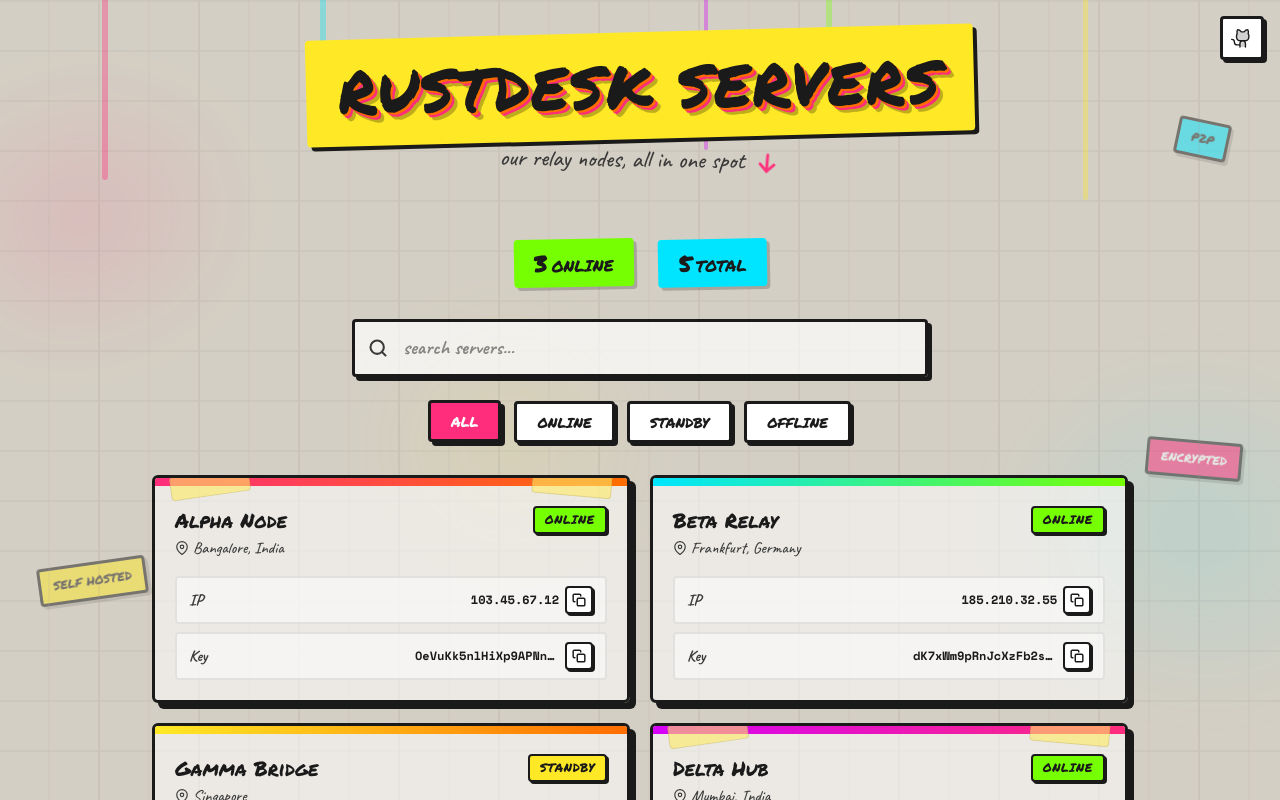
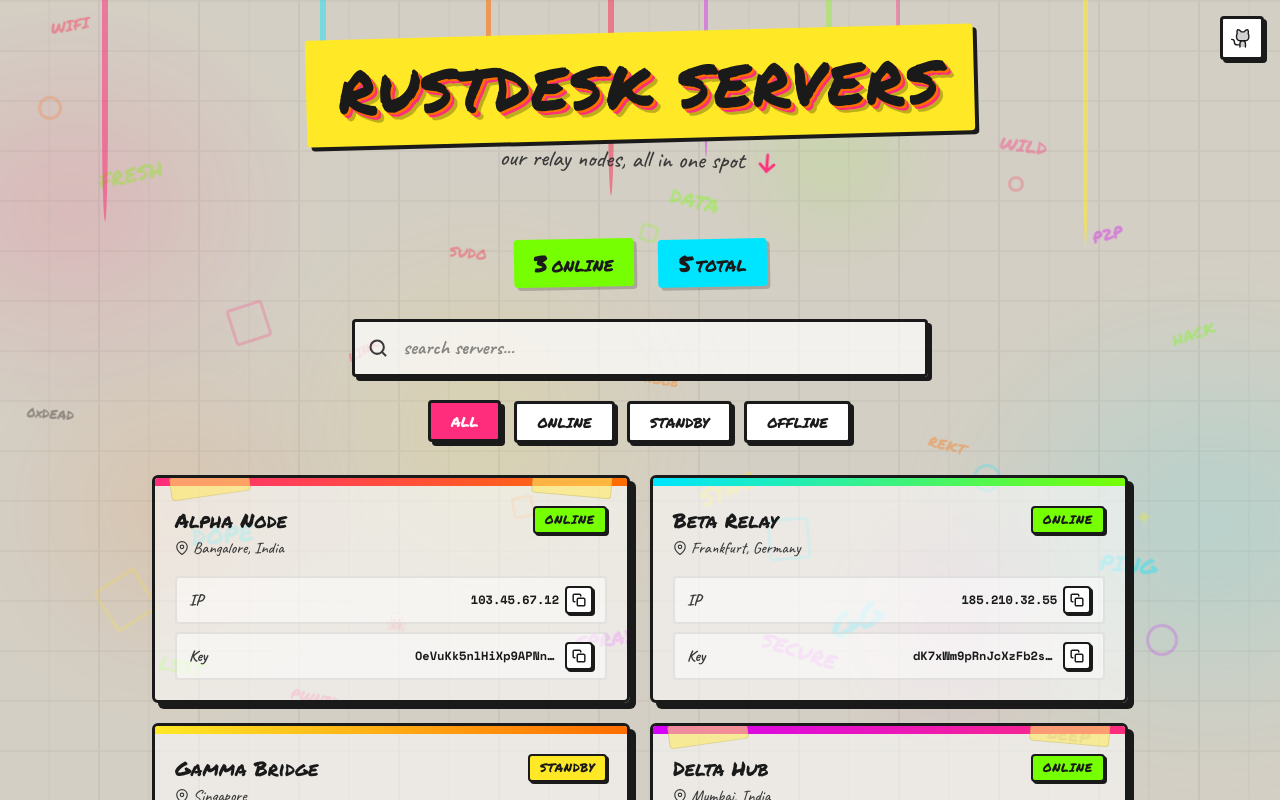
Before and after one commit to romeosarkar10x-util/rustdesk-servers, a React (Vite) app: page / in a window 1280 px wide. Shown: the top 800 px of the page. Built offline with nearby package versions, Linux system fonts and the light colour scheme.

Commit message:
Updated background (more animations); user-select: none, everywhere!

```diff
--- a/src/App.tsx
+++ b/src/App.tsx
@@ -1,7 +1,7 @@
 import { useState, useCallback, useRef } from "react";
 import { SERVERS } from "./data/servers";
 import type { FilterValue } from "./components/FilterBar";
-import { GraffitiDrips, GraffitiSplatters, GraffitiStickers } from "./components/GraffitiBackground";
+import { GraffitiBackground } from "./components/GraffitiBackground";
 import { GitHubCorner } from "./components/GitHubCorner";
 import { Header } from "./components/Header";
 import { StatsStrip } from "./components/StatsStrip";
@@ -42,9 +42,7 @@
     return (
         <>
             {/* ── Decorative background layer ── */}
-            <GraffitiDrips />
-            <GraffitiSplatters />
-            <GraffitiStickers />
+            <GraffitiBackground />
             <GitHubCorner />
 
             {/* ── Main content ── */}
--- a/src/components/GraffitiBackground.tsx
+++ b/src/components/GraffitiBackground.tsx
@@ -1,101 +1,217 @@
-/** Drip elements that hang from the top of the viewport */
-export function GraffitiDrips() {
+import type { CSSProperties } from "react";
+
+/* ── Floating graffiti word tags ─────────────────────────────────────── */
+const FLOAT_TAGS: {
+    text: string;
+    color: string;
+    left?: string;
+    right?: string;
+    top?: string;
+    bottom?: string;
+    rotate: number;
+    size: string;
+    delay: number;
+    dur: number;
+    anim: "floatA" | "floatB" | "floatC";
+}[] = [
+    { text: "FRESH",   color: "var(--lime)",   left: "8%",  top: "22%",    rotate: -12, size: "1.3rem",  delay: 0,   dur: 4.2, anim: "floatA" },
+    { text: "WILD",    color: "var(--pink)",   left: "78%", top: "18%",    rotate:   8, size: "1.1rem",  delay: 0.7, dur: 3.8, anim: "floatB" },
+    { text: "DOPE",    color: "var(--cyan)",   left: "15%", top: "65%",    rotate:  -5, size: "1.5rem",  delay: 1.2, dur: 5.1, anim: "floatA" },
+    { text: "REKT",    color: "var(--orange)", left: "72%", top: "55%",    rotate:  15, size: "0.9rem",  delay: 0.4, dur: 4.7, anim: "floatC" },
+    { text: "SPRAY",   color: "var(--purple)", left: "45%", bottom: "18%", rotate:  -8, size: "1.2rem",  delay: 1.8, dur: 3.5, anim: "floatB" },
+    { text: "SUDO",    color: "var(--red)",    left: "35%", top: "32%",    rotate:   6, size: "0.9rem",  delay: 2.1, dur: 4.9, anim: "floatA" },
+    { text: "HACK",    color: "var(--lime)",   right: "5%", top: "42%",    rotate: -18, size: "1rem",    delay: 0.9, dur: 6.2, anim: "floatC" },
+    { text: "0xDEAD",  color: "var(--ink)",    left: "2%",  top: "52%",    rotate:   4, size: "0.8rem",  delay: 1.5, dur: 5.5, anim: "floatA" },
+    { text: "RELAY",   color: "var(--yellow)", left: "58%", top: "8%",     rotate:  -7, size: "1.1rem",  delay: 0.3, dur: 4.4, anim: "floatB" },
+    { text: "PWN3D",   color: "var(--pink)",   left: "22%", bottom: "10%", rotate:  12, size: "0.9rem",  delay: 2.5, dur: 3.9, anim: "floatC" },
+    { text: "GG",      color: "var(--cyan)",   left: "65%", top: "75%",    rotate: -20, size: "2.2rem",  delay: 1.1, dur: 5.8, anim: "floatA" },
+    { text: "NOOB",    color: "var(--orange)", left: "50%", top: "50%",    rotate:   9, size: "0.75rem", delay: 3.0, dur: 4.1, anim: "floatB" },
+    { text: "P2P",     color: "var(--purple)", right: "12%",top: "30%",   rotate: -14, size: "1rem",    delay: 0.6, dur: 7.0, anim: "floatC" },
+    { text: "☠",      color: "var(--red)",    left: "30%", top: "78%",    rotate:   3, size: "1.6rem",  delay: 2.8, dur: 5.3, anim: "floatA" },
+    { text: "✦",      color: "var(--yellow)", left: "88%", top: "65%",    rotate: -6,  size: "1.4rem",  delay: 1.4, dur: 3.2, anim: "floatC" },
+    { text: "L33T",    color: "var(--lime)",   left: "12%", top: "85%",    rotate:  10, size: "1.2rem",  delay: 2.2, dur: 4.5, anim: "floatB" },
+    { text: "NODE",    color: "var(--pink)",   right: "25%", top: "15%",   rotate: -25, size: "0.85rem", delay: 1.9, dur: 5.0, anim: "floatA" },
+    { text: "PING",    color: "var(--cyan)",   left: "85%", bottom: "25%", rotate:   5, size: "1.4rem",  delay: 0.8, dur: 3.6, anim: "floatC" },
+    { text: "FAST",    color: "var(--orange)", left: "42%", top: "12%",    rotate: -15, size: "1.1rem",  delay: 3.2, dur: 6.0, anim: "floatA" },
+    { text: "SECURE",  color: "var(--purple)", right: "35%", top: "82%",   rotate:  18, size: "1.3rem",  delay: 1.7, dur: 4.8, anim: "floatB" },
+    { text: "WIFI",    color: "var(--red)",    left: "5%",  top: "5%",     rotate: -10, size: "0.95rem", delay: 2.4, dur: 5.2, anim: "floatC" },
+    { text: "BEEP",    color: "var(--ink)",    right: "15%", bottom: "5%", rotate:   8, size: "1.05rem", delay: 0.5, dur: 4.0, anim: "floatA" },
+    { text: "SYNC",    color: "var(--yellow)", left: "55%", bottom: "35%", rotate: -22, size: "1.5rem",  delay: 2.9, dur: 6.5, anim: "floatB" },
+    { text: "DATA",    color: "var(--lime)",   right: "45%", top: "25%",   rotate:  14, size: "1.25rem", delay: 1.3, dur: 3.4, anim: "floatC" },
+    { text: "LINK",    color: "var(--pink)",   left: "28%", top: "45%",    rotate: -30, size: "0.8rem",  delay: 2.6, dur: 5.7, anim: "floatA" },
+];
+
+/* ── Spinning geometric shapes ───────────────────────────────────────── */
+const SHAPES: {
+    left?: string;
+    right?: string;
+    top?: string;
+    bottom?: string;
+    size: number;
+    color: string;
+    dur: number;
+    delay: number;
+    ccw: boolean;
+    circle?: boolean;
+}[] = [
+    { left: "18%",  top: "38%",    size: 38, color: "var(--pink)",   dur: 8,  delay: 0,   ccw: false },
+    { left: "76%",  top: "58%",    size: 28, color: "var(--cyan)",   dur: 12, delay: 1.5, ccw: true,  circle: true },
+    { left: "50%",  top: "28%",    size: 18, color: "var(--lime)",   dur: 6,  delay: 0.8, ccw: false },
+    { left: "8%",   bottom: "22%", size: 48, color: "var(--yellow)", dur: 10, delay: 2.2, ccw: true  },
+    { right: "8%",  bottom: "18%", size: 32, color: "var(--purple)", dur: 15, delay: 0.5, ccw: false, circle: true },
+    { left: "40%",  top: "62%",    size: 22, color: "var(--orange)", dur: 9,  delay: 3.1, ccw: true  },
+    { right: "20%", top: "22%",    size: 16, color: "var(--red)",    dur: 7,  delay: 1.0, ccw: false, circle: true },
+    { left: "60%",  bottom: "30%", size: 42, color: "var(--cyan)",   dur: 11, delay: 2.7, ccw: true  },
+    { left: "3%",   top: "12%",    size: 24, color: "var(--orange)", dur: 13, delay: 0.2, ccw: false, circle: true },
+];
+
+/* ── Paint blobs (blurred radial gradients) ──────────────────────────── */
+const BLOBS: { style: CSSProperties; dur: number; delay: number }[] = [
+    {
+        style: { top: 60,  left: -40,   width: 300, height: 300, background: "radial-gradient(ellipse at 40% 50%, var(--pink) 0%, transparent 70%)",   filter: "blur(30px)", transform: "rotate(-15deg)" },
+        dur: 8, delay: 0,
+    },
+    {
+        style: { bottom: 100, right: -60, width: 350, height: 350, background: "radial-gradient(ellipse at 60% 50%, var(--cyan) 0%, transparent 70%)",   filter: "blur(40px)", transform: "rotate(10deg)" },
+        dur: 11, delay: 2,
+    },
+    {
+        style: { top: "38%", left: "28%", width: 250, height: 250, background: "radial-gradient(ellipse at 50% 50%, var(--yellow) 0%, transparent 70%)", filter: "blur(50px)" },
+        dur: 9, delay: 1,
+    },
+    {
+        style: { top: "65%", right: "18%", width: 200, height: 200, background: "radial-gradient(ellipse at 50% 50%, var(--purple) 0%, transparent 70%)", filter: "blur(35px)", transform: "rotate(5deg)" },
+        dur: 13, delay: 3,
+    },
+    {
+        style: { top: "8%", left: "58%", width: 180, height: 180, background: "radial-gradient(ellipse at 50% 50%, var(--lime) 0%, transparent 70%)",   filter: "blur(25px)", transform: "rotate(-5deg)" },
+        dur: 7, delay: 0.5,
+    },
+    {
+        style: { top: "50%", left: "5%", width: 220, height: 220, background: "radial-gradient(ellipse at 50% 50%, var(--orange) 0%, transparent 70%)", filter: "blur(45px)" },
+        dur: 10, delay: 1.8,
+    },
+];
+
+/* ── Paint drips ─────────────────────────────────────────────────────── */
+const DRIPS: { style: CSSProperties; dur: number; delay: number }[] = [
+    { style: { left: "8%",  height: 180, width: 6, background: "var(--pink)"   }, dur: 3.5, delay: 0   },
+    { style: { left: "25%", height: 120, width: 6, background: "var(--cyan)"   }, dur: 4.1, delay: 0.5 },
+    { style: { right:"15%", height: 200, width: 5, background: "var(--yellow)" }, dur: 2.9, delay: 1.0 },
+    { style: { right:"35%", height: 90,  width: 6, background: "var(--lime)"   }, dur: 3.8, delay: 1.5 },
+    { style: { left: "55%", height: 150, width: 4, background: "var(--purple)" }, dur: 4.6, delay: 0.3 },
+    { style: { left: "38%", height: 110, width: 5, background: "var(--orange)" }, dur: 3.2, delay: 0.8 },
+    { style: { right:"52%", height: 170, width: 6, background: "var(--red)"    }, dur: 5.0, delay: 2.0 },
+    { style: { left: "70%", height: 80,  width: 4, background: "var(--pink)"   }, dur: 3.7, delay: 1.2 },
+];
+
+/* ── Component ───────────────────────────────────────────────────────── */
+export function GraffitiBackground() {
+    const base: CSSProperties = {
+        position: "fixed",
+        zIndex: 0,
+        pointerEvents: "none",
+        willChange: "transform",
+    };
+
     return (
         <>
-            {/* Pink drip */}
+            {/* ── Floating word tags ── */}
+            {FLOAT_TAGS.map((tag, i) => (
                 <div
-                className="fixed top-0 z-0 pointer-events-none rounded-b-full opacity-35"
-                style={{ left: "8%", width: 6, height: 180, background: "var(--pink)" }}
+                    key={i}
+                    style={{
+                        ...base,
+                        left: tag.left,
+                        right: tag.right,
+                        top: tag.top,
+                        bottom: tag.bottom,
+                        transform: `rotate(${tag.rotate}deg)`,
+                        opacity: 0.38,
+                    }}
+                >
+                    <span
+                        style={{
+                            display: "block",
+                            fontFamily: "var(--font-tag)",
+                            fontSize: tag.size,
+                            color: tag.color,
+                            animationName: tag.anim,
+                            animationDuration: `${tag.dur}s`,
+                            animationDelay: `${tag.delay}s`,
+                            animationTimingFunction: "ease-in-out",
+                            animationIterationCount: "infinite",
+                            userSelect: "none",
+                        }}
+                    >
+                        {tag.text}
+                    </span>
+                </div>
+            ))}
+
+            {/* ── Spinning shapes ── */}
+            {SHAPES.map((s, i) => (
+                <div
+                    key={i}
+                    style={{
+                        ...base,
+                        left: s.left,
+                        right: s.right,
+                        top: s.top,
+                        bottom: s.bottom,
+                        width: s.size,
+                        height: s.size,
+                        borderRadius: s.circle ? "50%" : "4px",
+                        border: `3px solid ${s.color}`,
+                        opacity: 0.22,
+                        animationName: s.ccw ? "spinCCW" : "spinCW",
+                        animationDuration: `${s.dur}s`,
+                        animationDelay: `${s.delay}s`,
+                        animationTimingFunction: "linear",
+                        animationIterationCount: "infinite",
+                    }}
                 />
-            {/* Cyan drip */}
+            ))}
+
+            {/* ── Pulsing paint blobs ── */}
+            {BLOBS.map((b, i) => (
                 <div
-                className="fixed top-0 z-0 pointer-events-none rounded-b-full opacity-35"
-                style={{ left: "25%", width: 6, height: 120, background: "var(--cyan)" }}
+                    key={i}
+                    style={{
+                        ...base,
+                        ...b.style,
+                        animationName: "pulseSplat",
+                        animationDuration: `${b.dur}s`,
+                        animationDelay: `${b.delay}s`,
+                        animationTimingFunction: "ease-in-out",
+                        animationIterationCount: "infinite",
+                    }}
                 />
-            {/* Yellow drip */}
+            ))}
+
+            {/* ── Animated drips ── */}
+            {DRIPS.map((d, i) => (
                 <div
-                className="fixed top-0 z-0 pointer-events-none rounded-b-full opacity-35"
-                style={{ right: "15%", width: 5, height: 200, background: "var(--yellow)" }}
+                    key={i}
+                    style={{
+                        ...base,
+                        top: 0,
+                        borderRadius: "0 0 50% 50%",
+                        transformOrigin: "top center",
+                        animationName: "dripPulse",
+                        animationDuration: `${d.dur}s`,
+                        animationDelay: `${d.delay}s`,
+                        animationTimingFunction: "ease-in-out",
+                        animationIterationCount: "infinite",
+                        ...d.style,
+                    }}
                 />
-            {/* Lime drip */}
-            <div
-                className="fixed top-0 z-0 pointer-events-none rounded-b-full opacity-35"
-                style={{ right: "35%", width: 6, height: 90, background: "var(--lime)" }}
-            />
-            {/* Purple drip */}
-            <div
-                className="fixed top-0 z-0 pointer-events-none rounded-b-full opacity-35"
-                style={{ left: "55%", width: 4, height: 150, background: "var(--purple)" }}
-            />
+            ))}
         </>
     );
 }
 
-/** Blurred radial paint-splash glows */
-export function GraffitiSplatters() {
-    return (
-        <>
-            <div
-                className="fixed z-0 pointer-events-none opacity-12"
-                style={{
-                    top: 60,
-                    left: -40,
-                    width: 300,
-                    height: 300,
-                    background: "radial-gradient(ellipse at 40% 50%, var(--pink) 0%, transparent 70%)",
-                    filter: "blur(30px)",
-                    transform: "rotate(-15deg)",
-                }}
-            />
-            <div
-                className="fixed z-0 pointer-events-none opacity-12"
-                style={{
-                    bottom: 100,
-                    right: -60,
-                    width: 350,
-                    height: 350,
-                    background: "radial-gradient(ellipse at 60% 50%, var(--cyan) 0%, transparent 70%)",
-                    filter: "blur(40px)",
-                    transform: "rotate(10deg)",
-                }}
-            />
-            <div
-                className="fixed z-0 pointer-events-none opacity-12"
-                style={{
-                    top: "40%",
-                    left: "30%",
-                    width: 250,
-                    height: 250,
-                    background: "radial-gradient(ellipse at 50% 50%, var(--yellow) 0%, transparent 70%)",
-                    filter: "blur(50px)",
-                }}
-            />
-        </>
-    );
-}
-
-/** Fixed sticker labels in the corners */
-export function GraffitiStickers() {
-    return (
-        <>
-            <div
-                className="fixed z-0 pointer-events-none font-tag text-xs px-3 py-2 border-3 border-[var(--ink)] rounded opacity-50 shadow-[3px_3px_0_rgba(0,0,0,0.2)]"
-                style={{ top: "15%", right: "4%", background: "var(--cyan)", transform: "rotate(12deg)" }}
-            >
-                P2P
-            </div>
-            <div
-                className="fixed z-0 pointer-events-none font-tag text-xs px-3 py-2 border-3 border-[var(--ink)] rounded opacity-50 shadow-[3px_3px_0_rgba(0,0,0,0.2)] hidden sm:block"
-                style={{ bottom: "25%", left: "3%", background: "var(--yellow)", transform: "rotate(-8deg)" }}
-            >
-                SELF HOSTED
-            </div>
-            <div
-                className="fixed z-0 pointer-events-none font-tag text-xs px-3 py-2 border-3 border-[var(--ink)] rounded opacity-50 shadow-[3px_3px_0_rgba(0,0,0,0.2)] hidden sm:block"
-                style={{ top: "55%", right: "3%", background: "var(--pink)", color: "white", transform: "rotate(5deg)" }}
-            >
-                ENCRYPTED
-            </div>
-        </>
-    );
-}
+/* Keep named exports for backward compat with App.tsx */
+export const GraffitiDrips = () => null;
+export const GraffitiSplatters = () => null;
+export const GraffitiStickers = () => null;
--- a/src/index.css
+++ b/src/index.css
@@ -11,6 +11,44 @@
     65%  { transform: translateY(-4px) rotate(-4deg);  opacity: 0.9; }
     82%  { transform: translateY(2px)  rotate(2deg);   opacity: 1;   }
     100% { transform: translateY(0)    rotate(0deg);   opacity: 1;   }
+}
+
+@keyframes floatA {
+    0%, 100% { transform: translateY(0px); }
+    50%       { transform: translateY(-22px); }
+}
+
+@keyframes floatB {
+    0%, 100% { transform: translateY(0px); }
+    40%      { transform: translateY(-14px); }
+    70%      { transform: translateY(-30px); }
+}
+
+@keyframes floatC {
+    0%, 100% { transform: translate(0px, 0px); }
+    25%      { transform: translate(12px, -18px); }
+    60%      { transform: translate(-9px, -28px); }
+    80%      { transform: translate(6px, -12px); }
+}
+
+@keyframes spinCW {
+    from { transform: rotate(0deg); }
+    to   { transform: rotate(360deg); }
+}
+
+@keyframes spinCCW {
+    from { transform: rotate(0deg); }
+    to   { transform: rotate(-360deg); }
+}
+
+@keyframes pulseSplat {
+    0%, 100% { transform: scale(1);   opacity: 0.09; }
+    50%      { transform: scale(1.45); opacity: 0.18; }
+}
+
+@keyframes dripPulse {
+    0%, 100% { transform: scaleY(1);   opacity: 0.32; }
+    50%      { transform: scaleY(1.25); opacity: 0.55; }
 }
 
 @keyframes cardDrop {
@@ -87,6 +125,13 @@
         min-height: 100vh;
         overflow-x: hidden;
         position: relative;
+        -webkit-user-select: none;
+        user-select: none;
+    }
+
+    input, textarea {
+        -webkit-user-select: auto;
+        user-select: auto;
     }
 
     /* Brick / grid texture via pseudo-elements */
```
Lines whose indentation alone changed are shown as unchanged.
